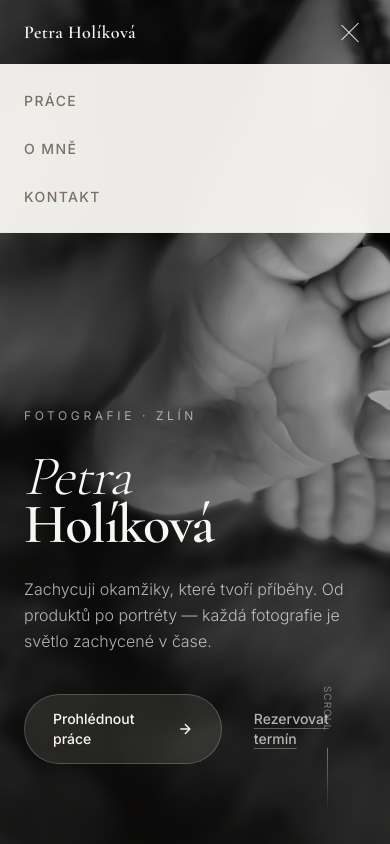
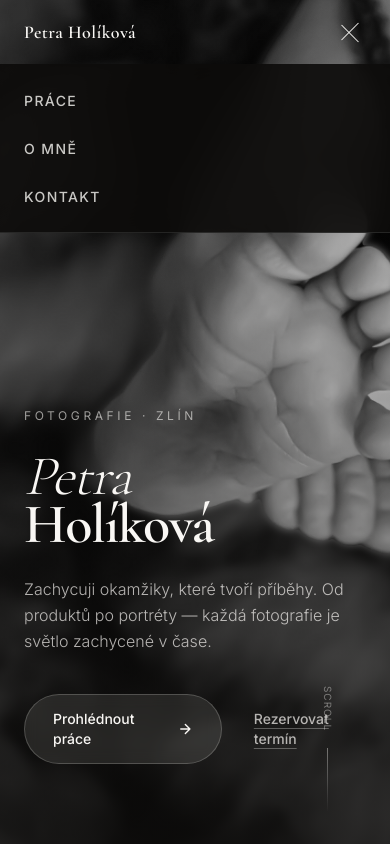
Before and after one commit to imrichkascak/holikovapetra.cz, a Next.js app: page / in a window 390 px wide. Both pictures are taken after a click on the button 350 px from the left and 32 px from the top of the page. Shown: the top 844 px of the page. Built offline with nearby package versions, Linux system fonts and the light colour scheme.

Commit message:
Fix mobile nav drawer background to match dark hero

```diff
--- a/src/components/Navigation.tsx
+++ b/src/components/Navigation.tsx
@@ -115,7 +115,10 @@ export function Navigation() {
         aria-label="Navigační menu"
         aria-modal="true"
         className={cn(
-          "md:hidden absolute inset-x-0 bg-cream/95 backdrop-blur-xl border-b border-mist transition-all duration-300 overflow-hidden",
+          "md:hidden absolute inset-x-0 backdrop-blur-xl border-b transition-all duration-300 overflow-hidden",
+          scrolled
+            ? "bg-cream/95 border-mist"
+            : "bg-ink/90 border-white/10",
           menuOpen ? "max-h-64 opacity-100" : "max-h-0 opacity-0"
         )}
       >
@@ -128,7 +131,12 @@ export function Navigation() {
                   e.preventDefault();
                   handleNavClick(link.href);
                 }}
-                className="text-sm font-sans font-medium uppercase tracking-widest text-dust hover:text-gold transition-colors"
+                className={cn(
+                  "text-sm font-sans font-medium uppercase tracking-widest transition-colors",
+                  scrolled
+                    ? "text-dust hover:text-gold"
+                    : "text-cream/80 hover:text-gold-light"
+                )}
               >
                 {link.label}
               </a>
```
